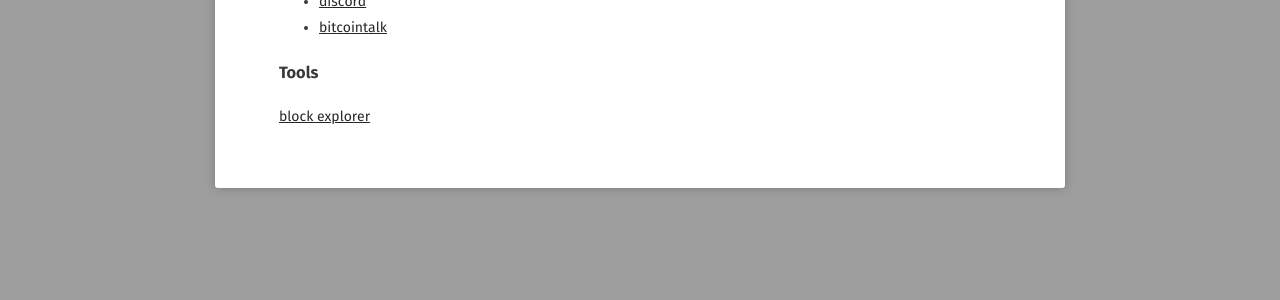
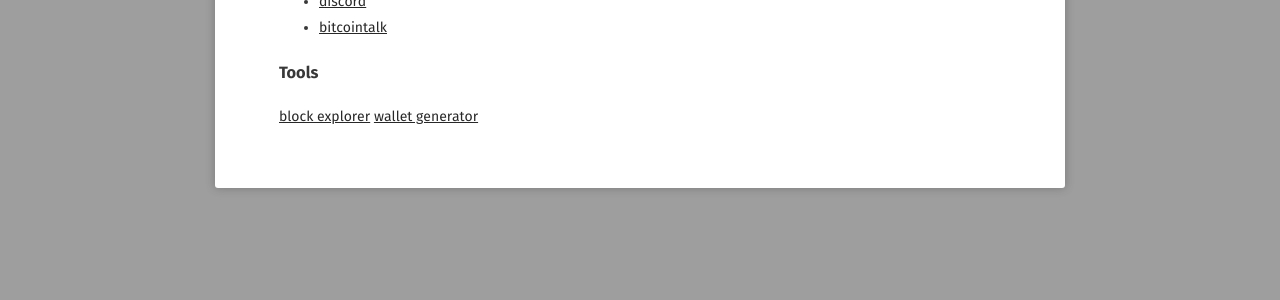
Before and after one commit to AXErunners/axerunners.github.io, a Jekyll site: the page built from resources/index.md, in a window 1280 px wide. Shown: the part 477-777 px from the top of the page. Built offline with Jekyll 4.4.1, drawn with Linux system fonts in a browser that asks for light colours; some web fonts are replaced.

Commit message:
add wallet generator

```diff
--- a/resources/index.md
+++ b/resources/index.md
@@ -18,3 +18,4 @@ comments: false
 
 ### Tools
 [block explorer](http://207.246.65.114:3001)
+[wallet generator](https://axerunners.github.io/axe-wallet-generator)
```
